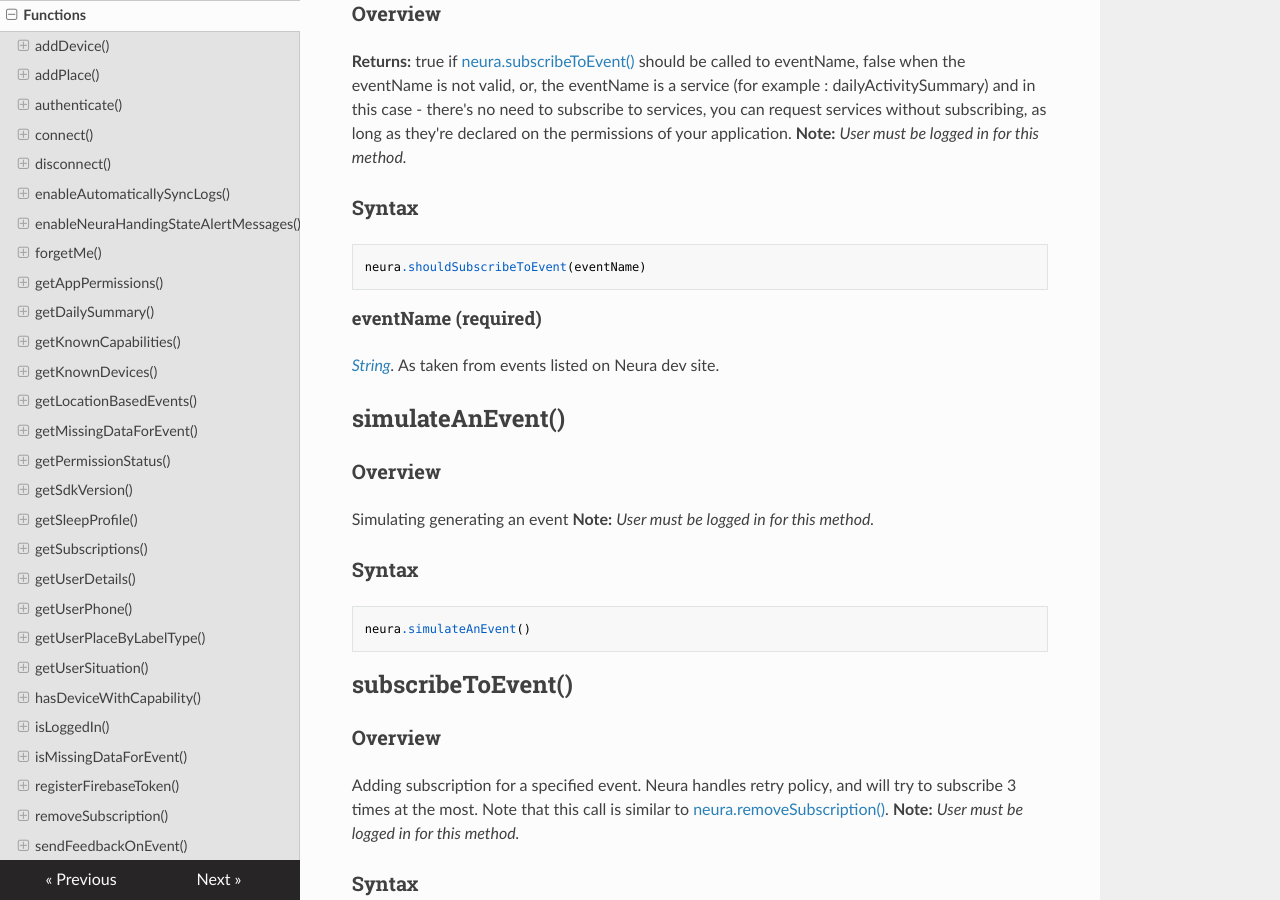
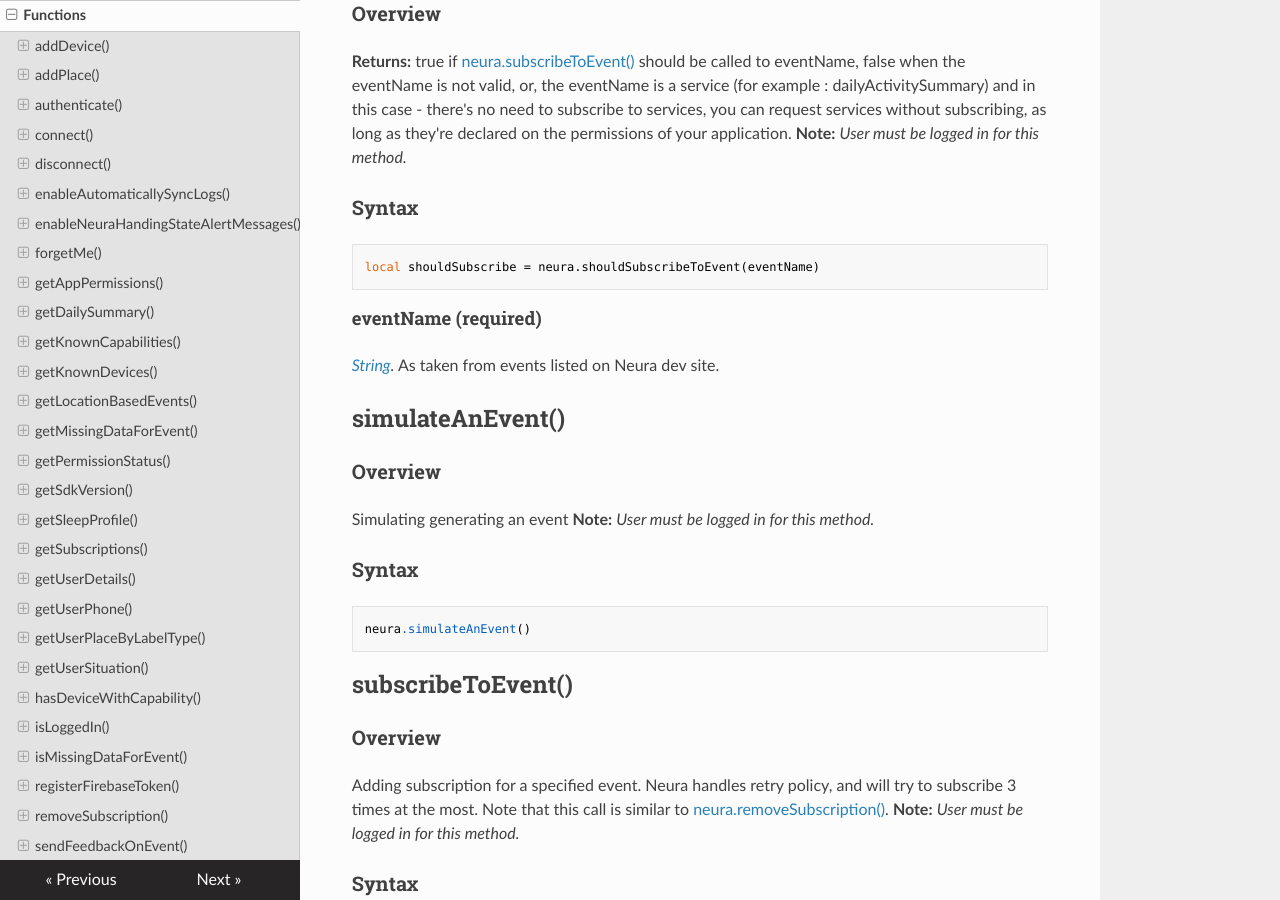
Before and after one commit to DeleurApps/corona-plugin-neura-docs, an MkDocs documentation site: the page built from docs/functions.md, in a window 1280 px wide and 900 px high, scrolled down 13870 px. Built offline with MkDocs 1.6.1, drawn with Linux system fonts in a browser that asks for light colours; nearby versions of some CDN libraries; old or Windows-style settings are respelled for this version of MkDocs; some of the changed text lies outside the part shown.

Commit message:
smalle changes

```diff
--- a/docs/functions.md
+++ b/docs/functions.md
@@ -416,7 +416,7 @@
 
 ### Syntax
 
-    neura.isLoggedIn()
+    local isLoggedIn = neura.isLoggedIn()
 
 
 ## **isMissingDataForEvent()**
@@ -504,7 +504,7 @@
 
 ### Syntax
 
-    neura.shouldSubscribeToEvent(eventName)
+    local shouldSubscribe = neura.shouldSubscribeToEvent(eventName)
 
 #### eventName (required)
 _[String](https://docs.coronalabs.com/api/type/String.html)._ As taken from events listed on Neura dev site.
```
